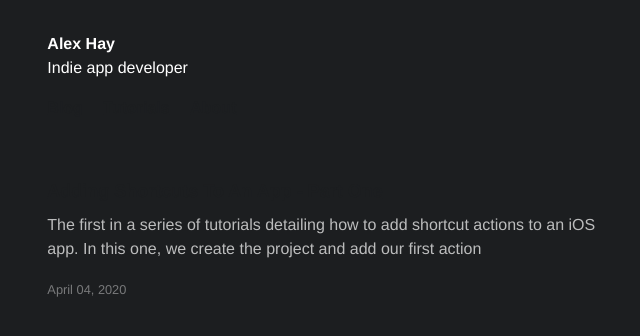
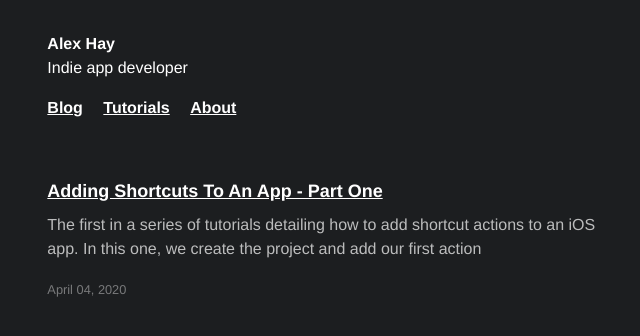
Before and after one commit to mralexhay/mralexhay.github.io, a Jekyll site: the page built from index.html, in a window 1280 px wide. Shown: the top 336 px of the page, without its empty margins (315-955 px from the left). Built offline with Jekyll 4.4.1, drawn with Linux system fonts in a browser that asks for light colours; some web fonts are replaced; the list of posts is cut into pages by our own code; comment, search, counter and statistics services are not loaded.

Commit message:
Update _type.scss

```diff
--- a/_sass/_type.scss
+++ b/_sass/_type.scss
@@ -17,7 +17,7 @@ body {
 }
 
 a,a:visited {
-  color: $body-color;
+  color: white;
   font-weight: bold;
 
   &:hover {
```
